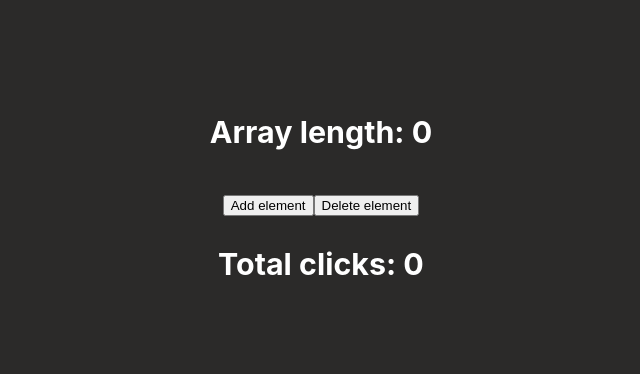
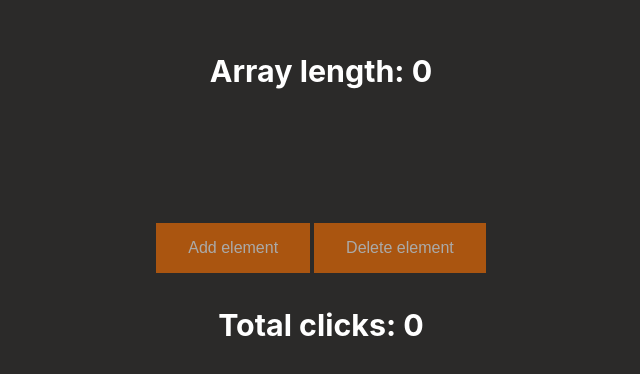
Before and after one commit to technoMi/reactproject, a React (Create React App) app: page / in a window 1280 px wide. Shown: the part 202-576 px from the top of the page, without its empty margins (319-959 px from the left). Built offline with nearby package versions, Linux system fonts and the light colour scheme.

Commit message:
Final version

```diff
--- a/public/index.html
+++ b/public/index.html
@@ -24,7 +24,7 @@
       work correctly both with client-side routing and a non-root public URL.
       Learn how to configure a non-root public URL by running `npm run build`.
     -->
-    <title>React App</title>
+    <title>React hometask</title>
   </head>
   <body>
     <noscript>You need to enable JavaScript to run this app.</noscript>
--- a/src/Ccomponent.js
+++ b/src/Ccomponent.js
@@ -1,8 +1,10 @@
 import React, { Component } from "react";
+import FComponent from "./FComponent.js";
 
 export default class Ccomponent extends Component {
 
 	constructor(props){
+
 		super(props)
 
 		this.state = {
@@ -28,11 +30,17 @@ export default class Ccomponent extends Component {
 		})
 	}
 
+	renderList() {
+      return this.state.array.map((item) => {
+         return <FComponent elem={item}/>
+      })
+   }
+
 	render() {
 		return (
 			<div>
 				<h3>Array length: {this.state.array.length}</h3>
-				<h1>{this.state.array.join(', ')}</h1>
+				<div className="output-box"> { this.renderList() } </div>
 				<button onClick={this.addElement}>Add element</button>
 				<button onClick={this.deleteElement}>Delete element</button>
 				<h3>Total clicks: {this.state.count}</h3>
--- /dev/null
+++ b/src/FComponent.js
@@ -0,0 +1,7 @@
+import React from 'react'
+
+export default function FComponent(props) {
+   return (
+   	<span> {props.elem} </span>
+   )
+}
--- a/src/index.css
+++ b/src/index.css
@@ -11,3 +11,28 @@ code {
   font-family: source-code-pro, Menlo, Monaco, Consolas, 'Courier New',
     monospace;
 }
+
+span {
+	font-size: 24px;
+}
+
+.output-box {
+	height: 100px;
+}
+
+button {
+  background-color: #FF7300;
+  border: none;
+  color: white;
+  padding: 16px 32px;
+  text-align: center;
+  font-size: 16px;
+  margin: 4px 2px;
+  opacity: 0.6;
+  transition: 0.3s;
+  display: inline-block;
+  text-decoration: none;
+  cursor: pointer;
+}
+
+button:hover {opacity: 1}
```
